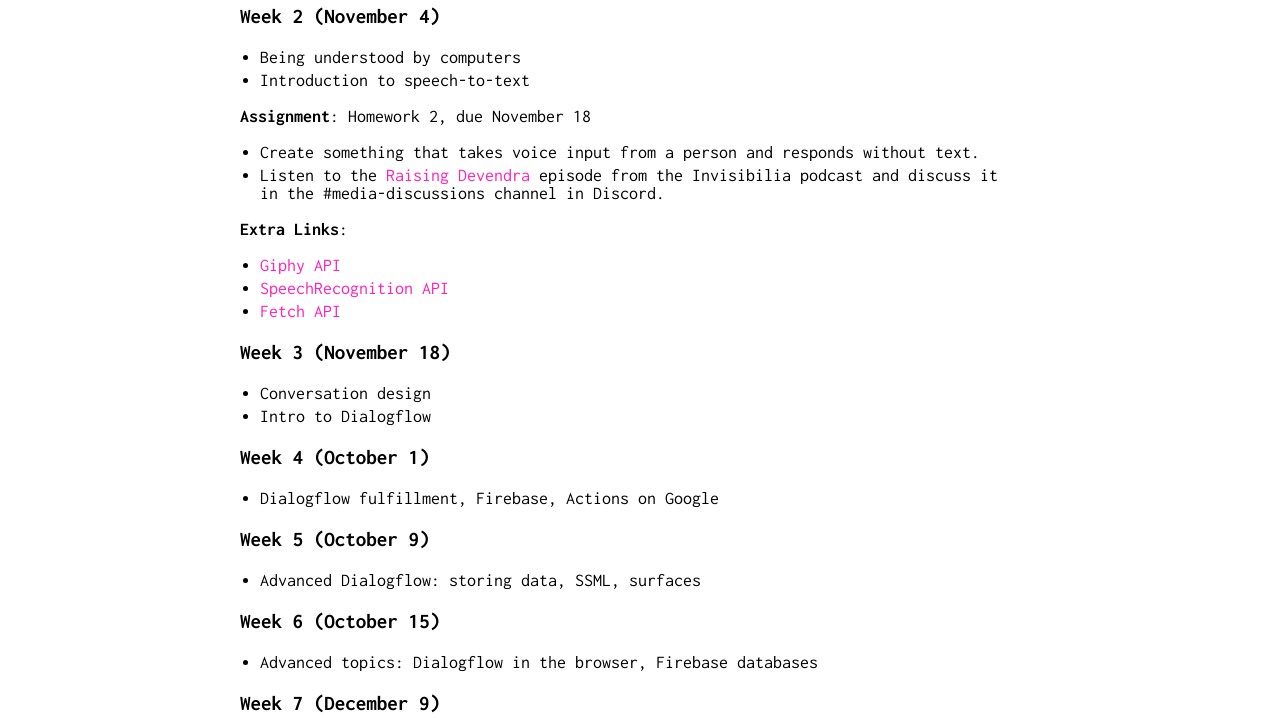
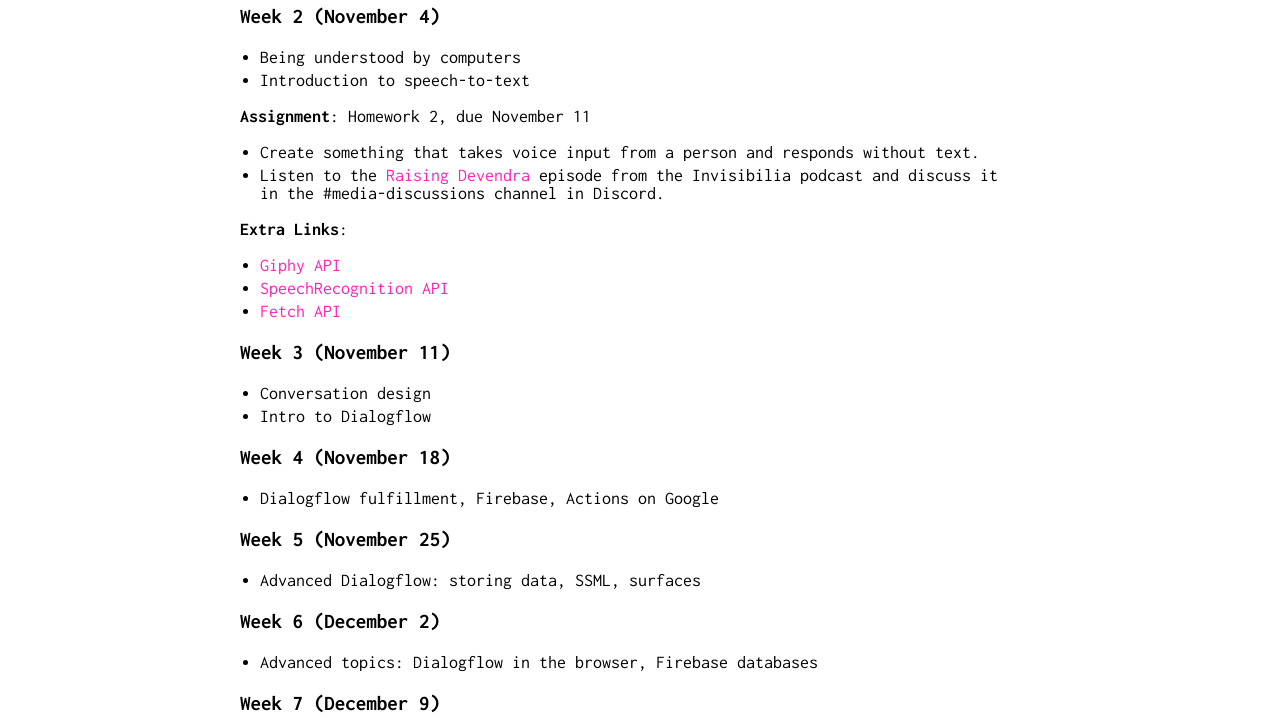
Before and after one commit to nicolehe/nicolehe.github.io, a Jekyll site: the page built from schedule.md, in a window 1280 px wide. Shown: the part 705-1423 px from the top of the page. Built offline with Jekyll 4.4.1, drawn with Linux system fonts in a browser that asks for light colours; our own code applies the rules of GitHub Pages for plain Markdown files.

Commit message:
oops i messed up the dates

```diff
--- a/schedule.md
+++ b/schedule.md
@@ -28,7 +28,7 @@
 - Being understood by computers
 - Introduction to speech-to-text
 
-**Assignment**: Homework 2, due November 18
+**Assignment**: Homework 2, due November 11
 - Create something that takes voice input from a person and responds without text.
 - Listen to the [Raising Devendra](https://www.npr.org/2019/12/13/787876476/raising-devendra) episode from the Invisibilia podcast and discuss it in the #media-discussions channel in Discord.
 
@@ -37,22 +37,22 @@
 - [SpeechRecognition API](https://developer.mozilla.org/en-US/docs/Web/API/SpeechRecognition)
 - [Fetch API](https://developer.mozilla.org/en-US/docs/Web/API/Fetch_API/Using_Fetch)
 
-### Week 3 (November 18)
+### Week 3 (November 11)
 
 - Conversation design
 - Intro to Dialogflow
 
 
-### Week 4 (October 1)
+### Week 4 (November 18)
 
 - Dialogflow fulfillment, Firebase, Actions on Google
 
-### Week 5 (October 9)
+### Week 5 (November 25)
 
 - Advanced Dialogflow: storing data, SSML, surfaces
 
 
-### Week 6 (October 15)
+### Week 6 (December 2)
 
 - Advanced topics: Dialogflow in the browser, Firebase databases
 
```
